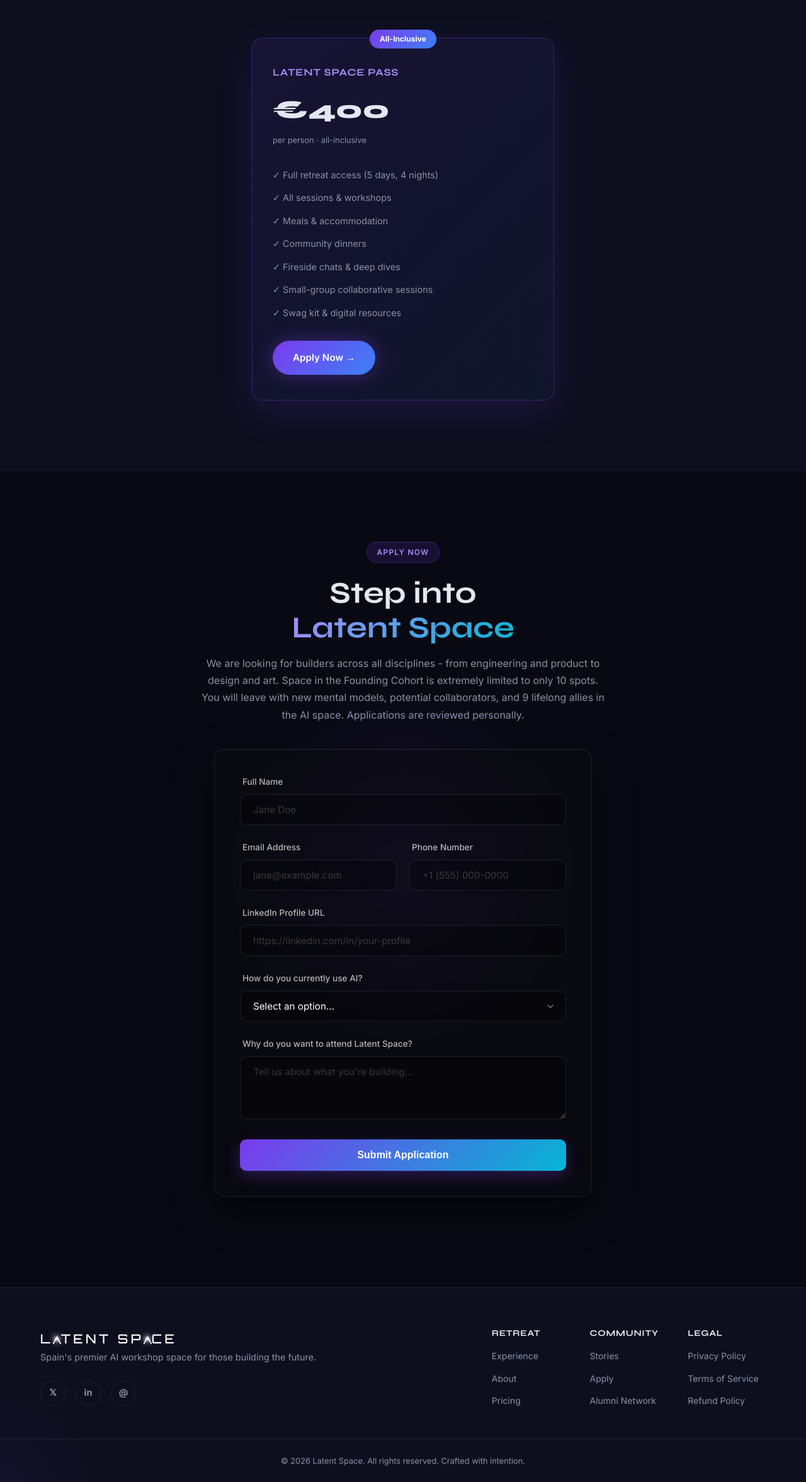
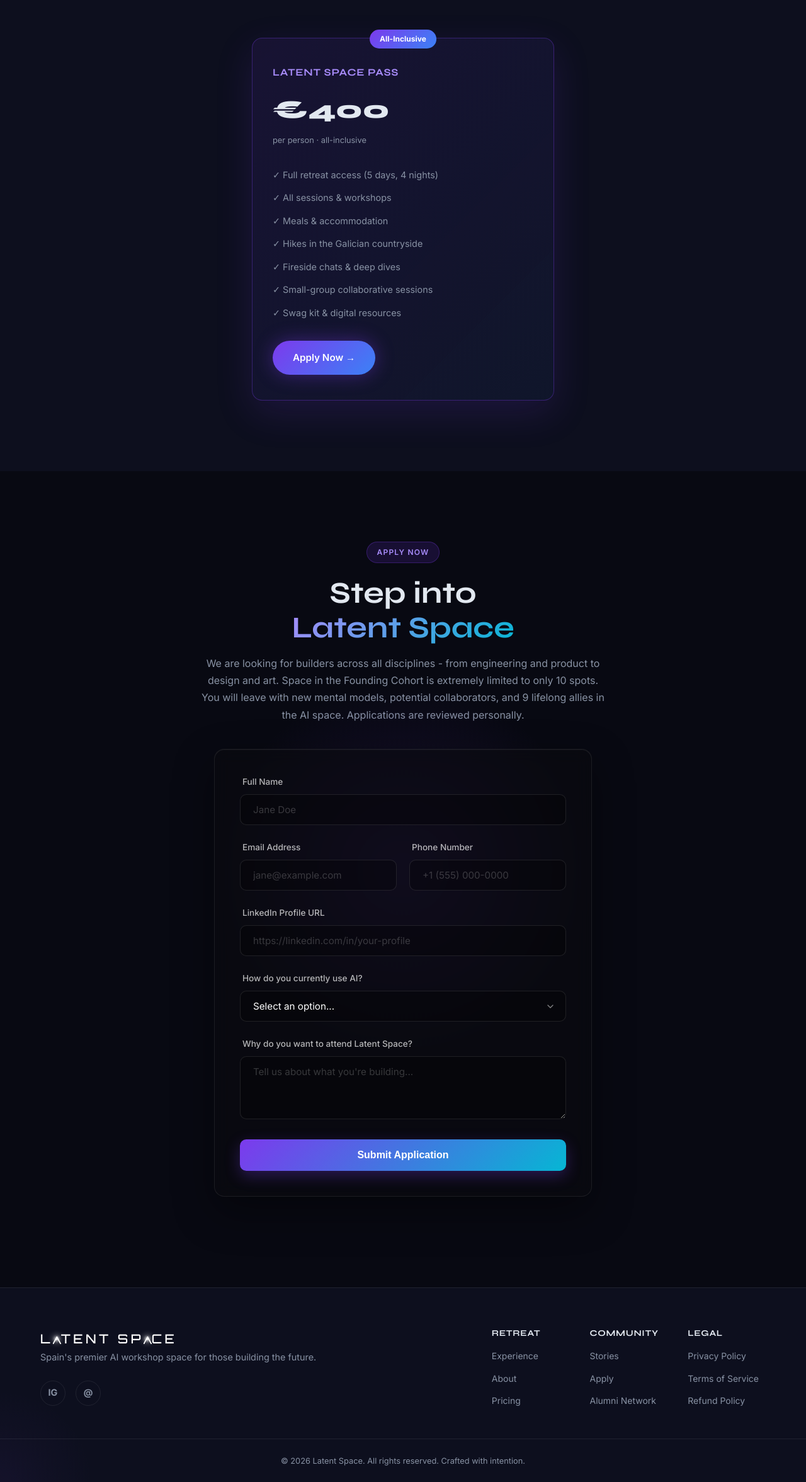
Before and after one commit to FungithefungusOG/Latent-Space-, a Next.js app: page / in a window 1280 px wide. Shown: the part 5353-7706 px from the top of the page at 63% size. Built offline with nearby package versions, Linux system fonts and the light colour scheme.

Commit message:
UI: Update waitlist form colors, footer socials, and pricing copy

```diff
--- a/components/Footer.tsx
+++ b/components/Footer.tsx
@@ -8,8 +8,7 @@ export default function Footer() {
           <LatentSpaceLogo />
           <p>Spain&apos;s premier AI workshop space for those building the future.</p>
           <div className="footer-socials">
-            <a href="#" aria-label="Twitter" id="social-twitter">𝕏</a>
-            <a href="#" aria-label="LinkedIn" id="social-linkedin">in</a>
+            <a href="#" aria-label="Instagram" id="social-instagram">IG</a>
             <a href="#" aria-label="Email" id="social-email">@</a>
           </div>
         </div>
--- a/components/Pricing.tsx
+++ b/components/Pricing.tsx
@@ -17,7 +17,7 @@ export default function Pricing() {
               <li>✓ Full retreat access (5 days, 4 nights)</li>
               <li>✓ All sessions &amp; workshops</li>
               <li>✓ Meals &amp; accommodation</li>
-              <li>✓ Community dinners</li>
+              <li>✓ Hikes in the Galician countryside</li>
               <li>✓ Fireside chats &amp; deep dives</li>
               <li>✓ Small-group collaborative sessions</li>
               <li>✓ Swag kit &amp; digital resources</li>
--- a/components/Waitlist.tsx
+++ b/components/Waitlist.tsx
@@ -92,7 +92,7 @@ export default function Waitlist() {
                     <option value="builder">🔵 I build AI-powered features or automations</option>
                     <option value="advanced">🟣 I design AI workflows and agent pipelines</option>
                     <option value="researcher">🔴 I train, fine-tune, or research AI models</option>
-                    <option value="executive">⚫ I lead AI strategy, invest, or advise AI companies</option>
+                    <option value="executive">🟢 I lead AI strategy, invest, or advise AI companies</option>
                     <option value="other">✏️ Other</option>
                   </select>
                 </div>
```
